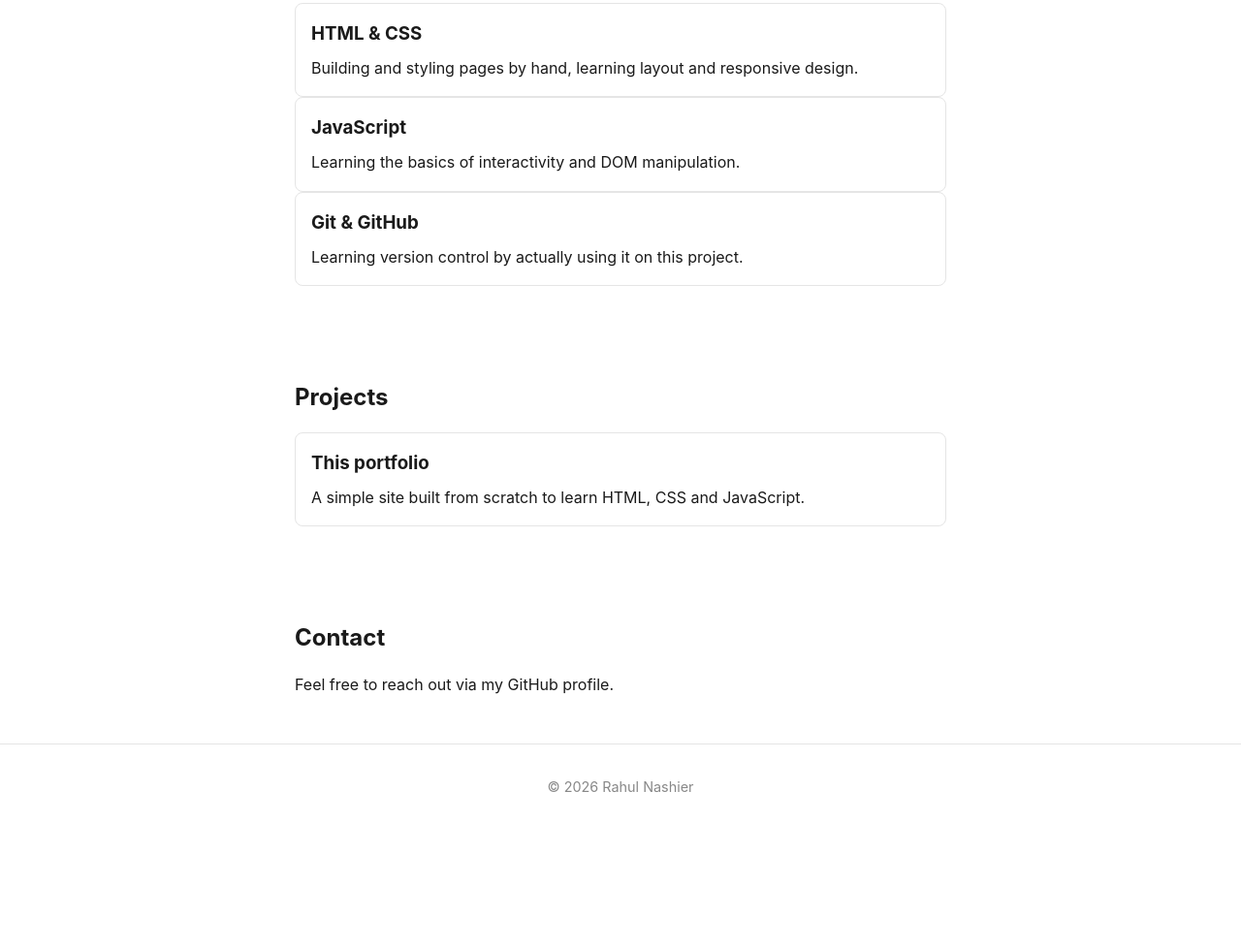
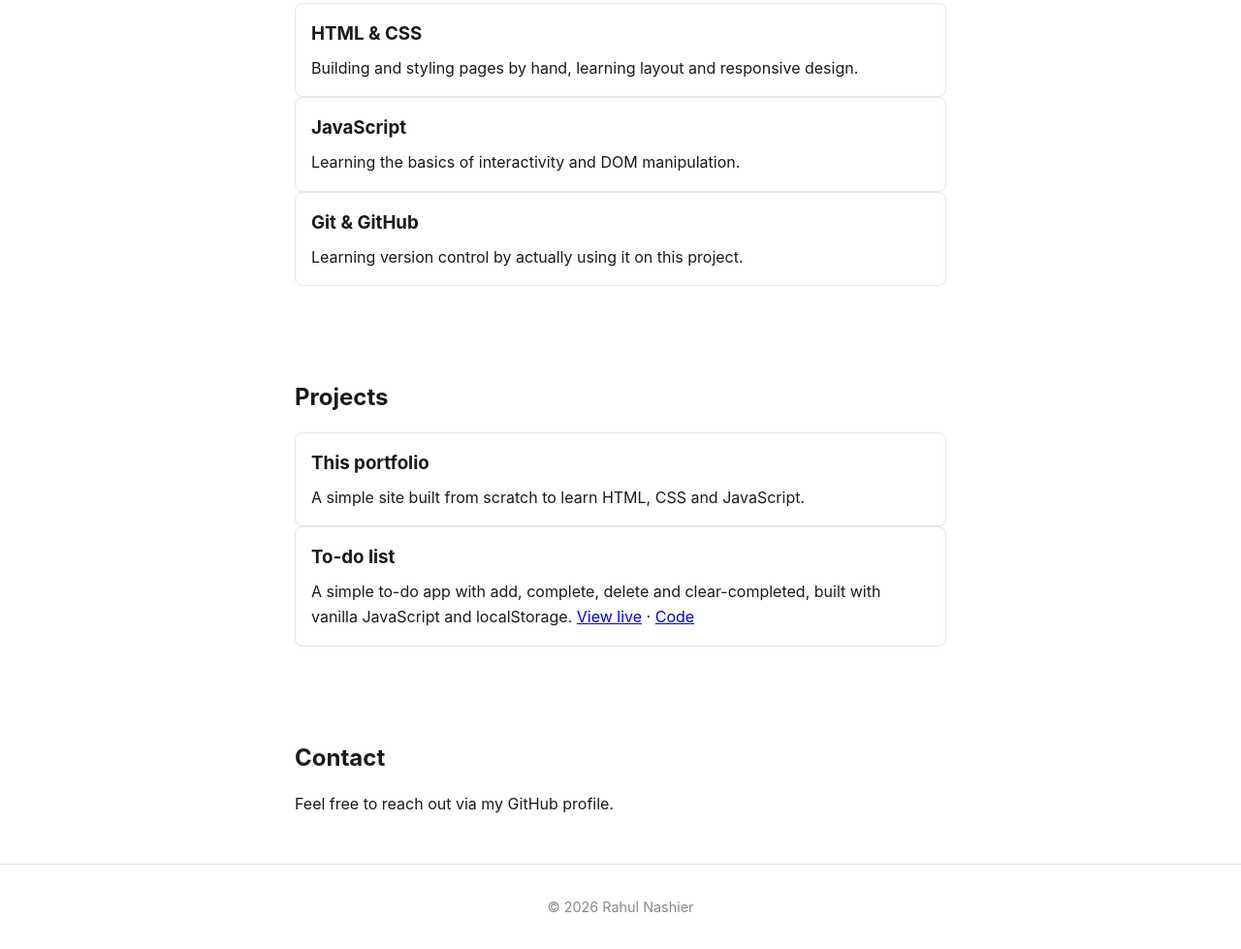
Before and after one commit to rahulnashier/portfolio, a plain HTML site: page index.html in a window 1280 px wide. Shown: the part 763-1742 px from the top of the page at 97% size. Before the commit the page ends 1618 px from the top, so only its background shows below. Drawn offline with Linux system fonts and the light colour scheme.

Commit message:
Add to-do list project to portfolio
Add the to-do list app to the projects section, with a link to the live site and the repo.

```diff
--- a/index.html
+++ b/index.html
@@ -72,11 +72,14 @@
       <ul class="project-list">
         <li>
           <h3>This portfolio</h3>
-          <p>A simple site built from scratch to learn HTML, CSS and JavaScript.</p>
+      <p>A simple site built from scratch to learn HTML, CSS and JavaScript.</p>
         </li>
+      <li>
+        <h3>To-do list</h3>
+        <p>A simple to-do app with add, complete, delete and clear-completed, built with vanilla JavaScript and localStorage. <a href="https://rahulnashier.github.io/todo-list/">View live</a> &middot; <a href="https://github.com/rahulnashier/todo-list">Code</a></p>
+      </li>
       </ul>
     </section>
-
     <section id="contact" class="container">
       <h2>Contact</h2>
       <p>Feel free to reach out via my GitHub profile.</p>
```
